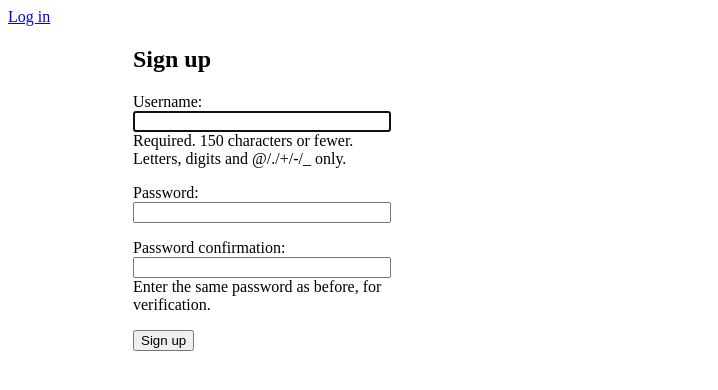
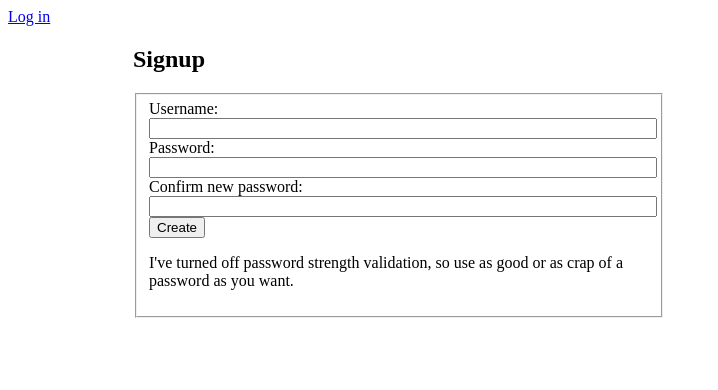
Before and after one commit to NathanChiu/mafia, a Django app: page /login/signup/ in a window 1280 px wide. Shown: the top 390 px of the page, without its empty margins (0-718 px from the left). Run offline with Django 3.2, Linux system fonts and the light colour scheme.

Commit message:
Write function that prepares error messages given a form. Added error message reporting to change_password and signup pages.

```diff
--- a/mafia/login/templates/login/base.html
+++ b/mafia/login/templates/login/base.html
@@ -3,7 +3,7 @@
 <html>
   <head>
     <!-- <meta charset="utf-8"> -->
-    <title>{% block title %}Login{% endblock %}</title>
+    <title>{% block title %}{% endblock %}</title>
     <!-- <link rel="stylesheet" href="{% static 'css/bootstrap.min.css' %}"> -->
   </head>
   <body>
--- a/mafia/login/templates/login/index.html
+++ b/mafia/login/templates/login/index.html
@@ -1,4 +1,8 @@
 {% extends 'login/base.html' %}
+
+{% block title %}
+Login from login.app
+{% endblock %}
 
 {% block content %}
 <h2>Login from login.app</h2>
--- a/mafia/login/templates/login/signup.html
+++ b/mafia/login/templates/login/signup.html
@@ -5,10 +5,46 @@ Signup
 {% endblock %}
 
 {% block content %}
+  {% if not user.is_authenticated %}
+    <form method="post">
+      {% csrf_token %}
+        <h2>Signup</h2>
+        <fieldset>
+          <div class="container">
+            <label>Username: </label>
+            <input id="username" type="text" name="username">
+            <label>Password: </label>
+            <input id="password1" type="password" name="password1">
+            <label>Confirm new password: </label>
+            <input id="password2" type="password" name="password2">
+            <button type="submit">Create</button>
+          </div>
+          <p>I've turned off password strength validation, so use as good or as crap of a password as you want.</p>
+        </fieldset>
+    </form>
+  {% else %}
+    <div class="centered">
+      You are currently logged in.
+    </div>
+  {% endif %}
+
+  {% if err_messages %}
+    {% for message in err_messages %}
+      <p>{{ message }}</p>
+    {% endfor %}
+  {% endif %}
+
+  {% if wrong_pass %}
+  Password mismatch, please try again.
+  {% endif %}
+
+{% endblock %}
+
+{% comment %}
   <h2>Sign up</h2>
   <form method="post">
     {% csrf_token %}
     {{ form.as_p }}
     <button type="submit">Sign up</button>
   </form>
-{% endblock %}
+{% endcomment %}
--- a/mafia/login/views.py
+++ b/mafia/login/views.py
@@ -13,7 +13,6 @@ from django.contrib.auth import logout as django_logout
 from django.contrib.auth.forms import UserCreationForm, PasswordChangeForm
 # Create your views here.
 
-
 class IndexView(auth_views.LoginView):
     template_name = 'login/index.html'
 
@@ -21,6 +20,12 @@ def logout(request):
     if request.user.is_authenticated:
         django_logout(request)
     return redirect('/login/')
+
+def getErrorMessages(errors_as_data):
+    err_messages = []
+    for val in errors_as_data.values():
+        err_messages.append(val[0].message)
+    return err_messages
 
 def signup(request):
     if request.method == 'POST':
@@ -32,9 +37,17 @@ def signup(request):
             user = authenticate(username=username, password=raw_password)
             django_login(request, user)
             return redirect('/login/')
+        else:
+            err_messages = getErrorMessages(form.errors.as_data())
+            # error_data = form.errors.as_data()
+            # err_messages = []
+            # for val in error_data.values():
+            #     err_messages.append(val[0].message)
+            return render(request, 'login/signup.html', {'form': form, 'err_messages': err_messages})
     else:
         form = UserCreationForm()
-    return render(request, 'login/signup.html', {'form': form})
+        user = request.user
+    return render(request, 'login/signup.html', {'form': form, 'user':user})
 
 def change_password(request):
     if request.method == 'POST':
@@ -46,7 +59,16 @@ def change_password(request):
             messages.success(request, 'Your password was successfully updated.')
             return redirect('/login/')
         else:
-            messages.error(request, 'Please correct the error below.')
+            err_messages = getErrorMessages(form.errors.as_data())
+            # error_data = form.errors.as_data()
+            # err_messages = []
+            # for val in error_data.values():
+            #     err_messages.append(val[0].message)
+            return render(request, 'login/change_password.html', {'form': form, 'err_messages': err_messages})
+
+        # else:
+        #
+        #     messages.error(request, 'Please correct the error below.')
     else:
         form = PasswordChangeForm(request.user)
     return render(request, 'login/change_password.html', {'form':form})
```
Also changed, not shown: mafia/login/templates/login/change_password.html (+9 -1 lines), mafia/db.sqlite3.
